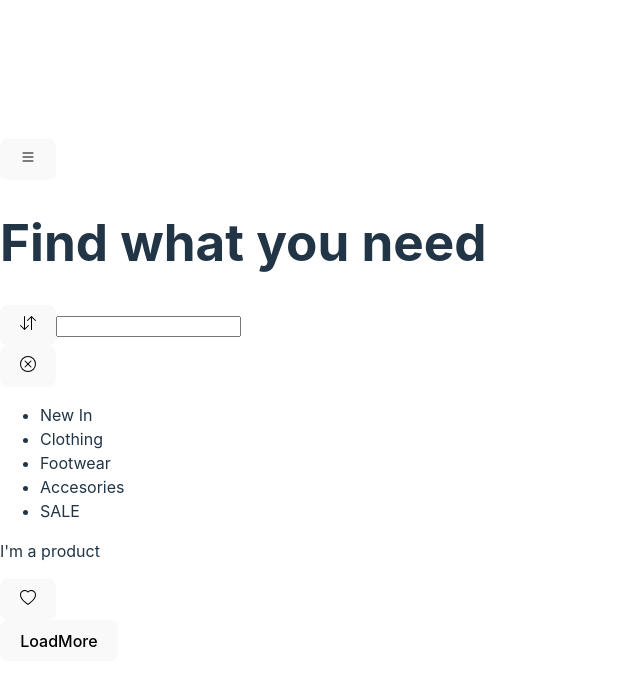
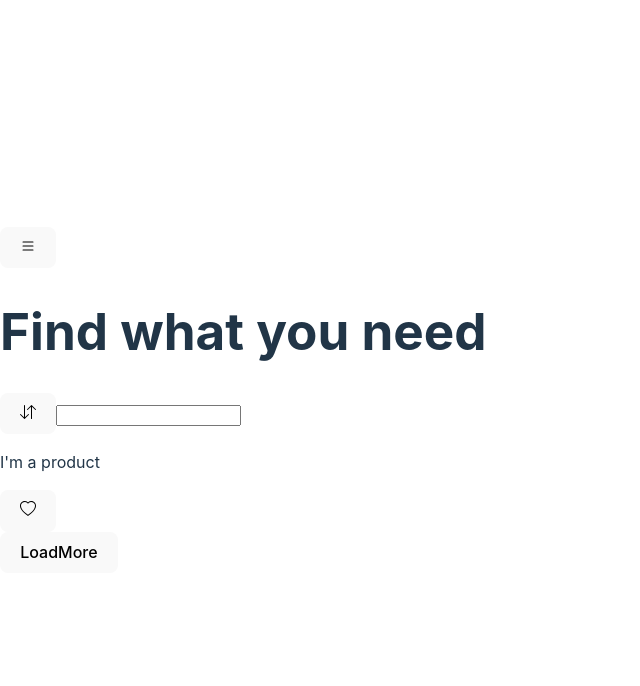
Before and after one commit to stroncaro/shop-practice, a React (Vite) app: page / in a window 1280 px wide. Shown: the top 686 px of the page, without its empty margins (0-640 px from the left). Built offline with nearby package versions, Linux system fonts and the light colour scheme; the HTML template or start-up script is replaced by a standard one.

Commit message:
Add Sidebar opening and closing functionality

```diff
--- a/src/App.tsx
+++ b/src/App.tsx
@@ -13,7 +13,12 @@ const IconButton: React.FC<PropsWithChildren<IClickable>> = ({ children, onClick
   )
 }
 
-const Sidebar: React.FC = () => {
+interface SidebarProps {
+  closeSidebarProc: () => void;
+}
+
+const Sidebar: React.FC<SidebarProps> = ({ closeSidebarProc }) => {
+  // TODO: When sidebar is reopened, menu is closed. Should it stay open?
 
   // TODO: clean type defs. Should MenuItem be an enum?
   type MenuItem = 'New In' | 'Clothing' | 'Footwear' | 'Accesories' | 'SALE';
@@ -47,7 +52,7 @@ const Sidebar: React.FC = () => {
 
   return (
     <div>
-      <IconButton>
+      <IconButton onClick={() => closeSidebarProc()}>
         <BsXCircle />
       </IconButton>
 
@@ -121,10 +126,12 @@ const TextButton: React.FC<PropsWithChildren<IClickable>> = ({ children, onClick
 
 
 function App() {
+  const [showSidebar, setShowSidebar] = useState<boolean>(false);
+
   return (
     <>
       <header>
-        <IconButton>
+        <IconButton onClick={() => setShowSidebar(!showSidebar)}>
           <BsList />
         </IconButton>
         <h1>Find what you need</h1>
@@ -135,7 +142,7 @@ function App() {
         {/* TODO: Desktop */}
         {/* <SortSelect /> */}
       </header>
-      <Sidebar />
+      {showSidebar && <Sidebar closeSidebarProc={() => setShowSidebar(false)} />}
       <main>
         <CardGallery>
           {/* Fill with cards */}
```
